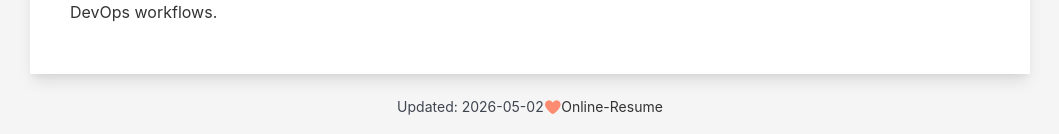
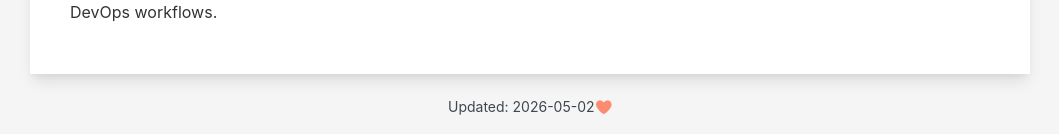
Before and after one commit to MattheWhite/online-resume, a Jekyll site: the page built from index.html, in a window 1280 px wide and 900 px high, scrolled down 1783 px. Shown: the part 763-897 px from the top of the window, without its empty margins (110-1169 px from the left). Built offline with Jekyll 4.4.1, drawn with Linux system fonts in a browser that asks for light colours.

Commit message:
Update footer.html

```diff
--- a/_includes/footer.html
+++ b/_includes/footer.html
@@ -2,5 +2,5 @@
   <span>Updated:&nbsp;</span>
   <span>{{ site.time | date: site.date_format | default: "%Y-%m-%d" }}</span>
   <i class="fa-solid fa-heart fa-beat-fade"></i>
-  <a href="https://github.com/tarrex/online-resume" target="_blank">Online-Resume</a>
+  <!-- <a href="https://github.com/tarrex/online-resume" target="_blank">Online-Resume</a> -->
 </footer>
```
